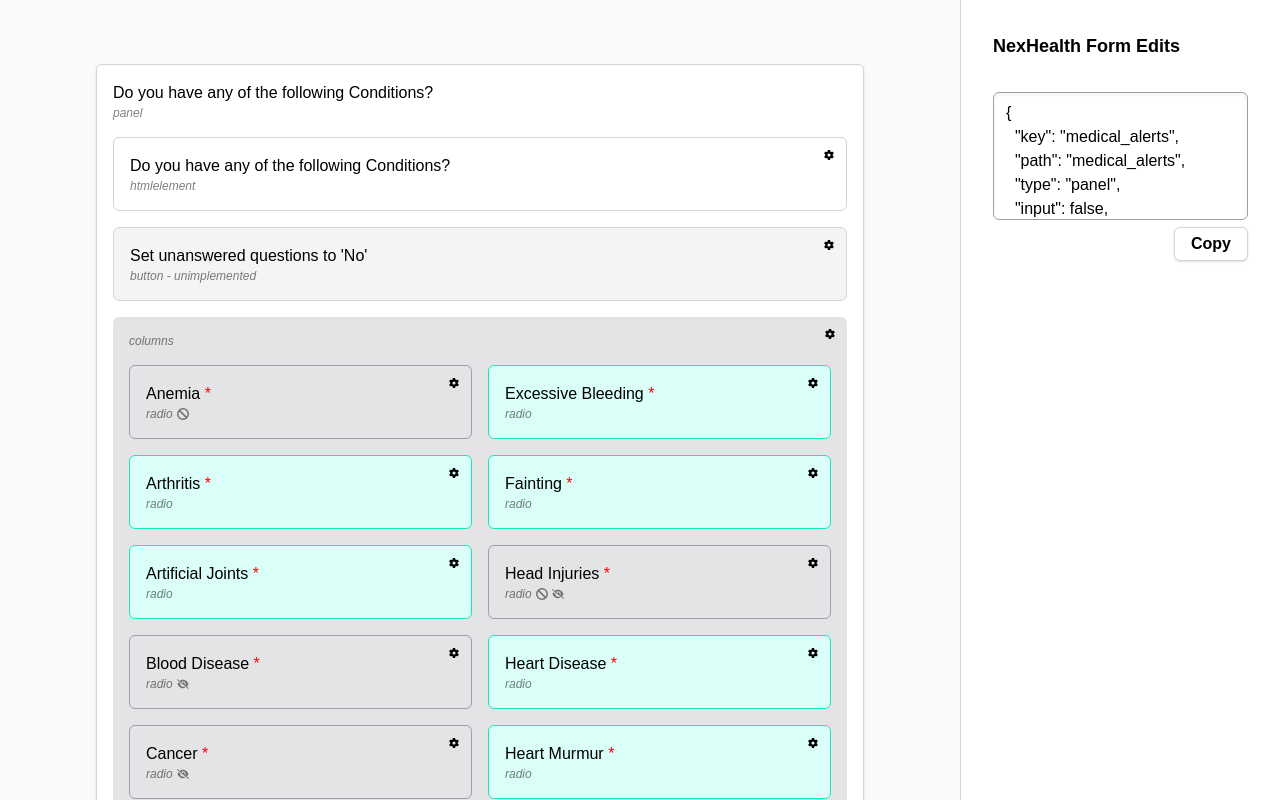
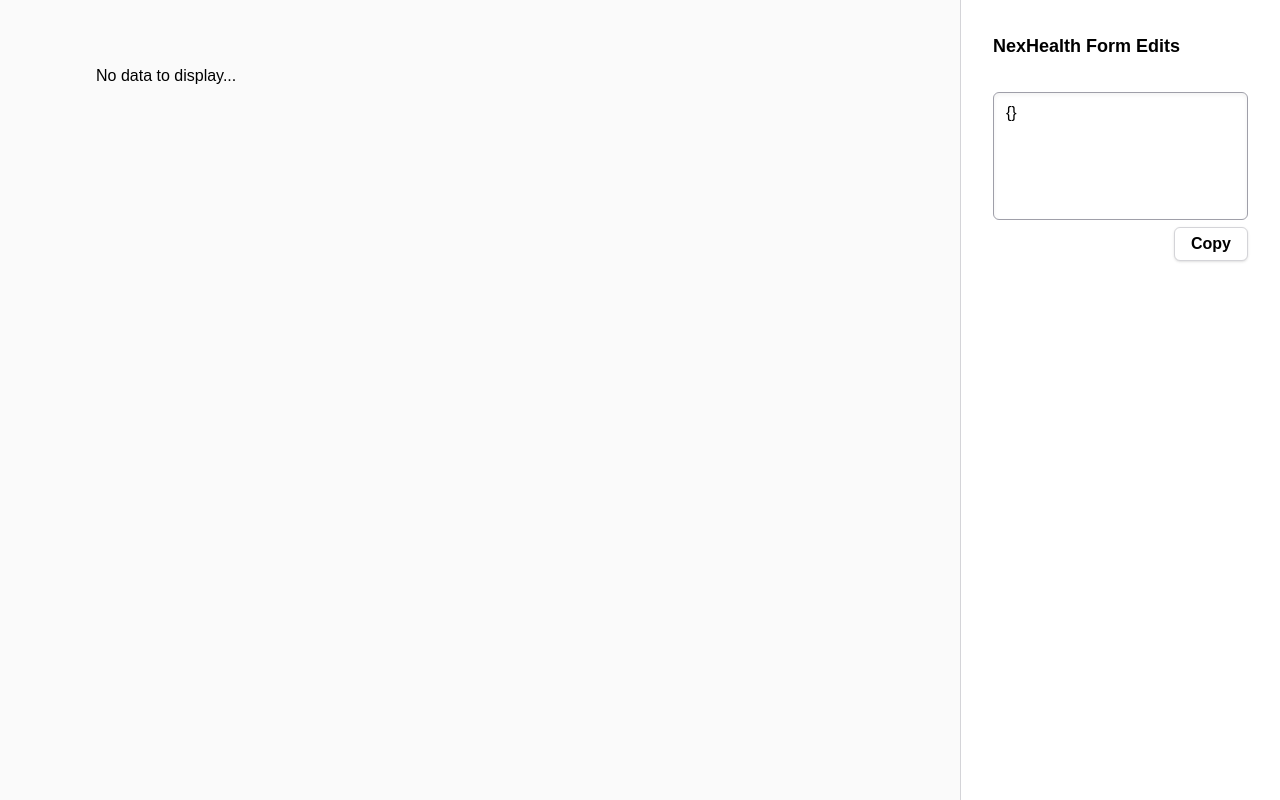
Before and after one commit to NexHealth-Ethan-Breinholt/Form-Edits, a Next.js app: page / in a window 1280 px wide. Built offline with nearby package versions, Linux system fonts and the light colour scheme.

Commit message:
Updated form displayer and JSON input field to accomodate for JSON parsing errors and display no data when the provided JSON is incorrect.

```diff
--- a/src/app/components/form-displayer.tsx
+++ b/src/app/components/form-displayer.tsx
@@ -5,15 +5,12 @@
 import ComponentElement from "./component-element";
 import { getGeneralType } from "../lib/components/component-data";
 
-interface FormDisplayerProps {
-    filePath: string,
-}
+const noDataToDisplayHTML = <div>No data to display</div>
 
-export default function FormDisplayer({ filePath }: FormDisplayerProps) {
+export default function FormDisplayer() {
     const { formData, setFormData } = useFormContext();
 
-    const [fetchedForm, setFetchedForm] = useState(false);
-    const [displayHTML, setDisplayHTML] = useState<React.ReactNode>();
+    const [displayHTML, setDisplayHTML] = useState<React.ReactNode>(noDataToDisplayHTML);
 
     const displayFormData = (data: any) => {
         if (!("components" in data)) {
@@ -66,29 +63,11 @@
     }
 
     useEffect(() => {
-        const getFormData = async () => {
-            if (!fetchedForm) {
-                try {
-                    const response = await fetch(filePath)
-                    if (!response.ok) {
-                        throw new Error(`Failed to fetch file! ${response.status}`);
-                    }
-                    const data = await response.json();
-                    setFormData(data);
-                    setFetchedForm(true);
-                }
-                catch (error) {
-                    console.error("Failed to fetch form data:", error);
-                }
-            }
-        }
-
-        getFormData();
-    }, [filePath]);
-
-    useEffect(() => {
         if (formData) {
             setDisplayHTML(displayFormData(formData));
+        }
+        else {
+            setDisplayHTML(noDataToDisplayHTML);
         }
     }, [formData]);
 
--- a/src/app/components/form-json-input-field.tsx
+++ b/src/app/components/form-json-input-field.tsx
@@ -1,11 +1,34 @@
 "use client";
 
+import { useState } from "react";
 import { useFormContext } from "./form-context";
 
 export default function FormJsonInputField() {
+    const [input, setInput] = useState("");
+
     const { formData, setFormData } = useFormContext();
 
+    const parseAndSendInput = (input: string) => {
+        setInput(input);
+
+        try {
+            const parsedInput = JSON.parse(input);
+            setFormData(parsedInput);
+        }
+        catch {
+            setFormData(null);
+        }
+    }
+
+    const getValue = () => {
+        if (formData) {
+            return JSON.stringify(formData, null, 2);
+        }
+
+        return input;
+    }
+
     return (
-        <textarea value={JSON.stringify(formData, null, 2)} onChange={e => setFormData(JSON.parse(e.target.value))} placeholder="Enter form page JSON here..." className="w-full shadow-inner rounded-md mt-8 p-2 px-3 h-32 outline-none border border-zinc-400 resize-none text-black placeholder:italic placeholder:text-zinc-400 focus-within:border-zinc-800 focus-within:ring-4 ring-sync-500" />
+        <textarea value={getValue()} onChange={e => parseAndSendInput(e.target.value)} placeholder="Enter form page JSON here..." className="w-full shadow-inner rounded-md mt-8 p-2 px-3 h-32 outline-none border border-zinc-400 resize-none text-black placeholder:italic placeholder:text-zinc-400 focus-within:border-zinc-800 focus-within:ring-4 ring-sync-500" />
     );
 }
--- a/src/app/page.tsx
+++ b/src/app/page.tsx
@@ -13,8 +13,7 @@
         <main className="grid grid-cols-[1fr_25%] h-screen">
           <div className="p-16 overflow-scroll">
             <div className="max-w-3xl m-auto">
-              {/* <FormDisplayer filePath="/form-examples/cc-authorization.json" /> */}
-              <FormDisplayer filePath="/form-examples/med-history-conditions.json" />
+              <FormDisplayer />
             </div>
           </div>
           <div className="bg-white border-l border-zinc-300 p-8 text-black">
```
